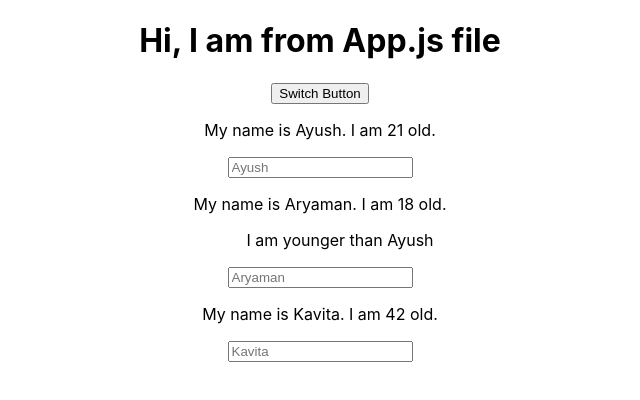
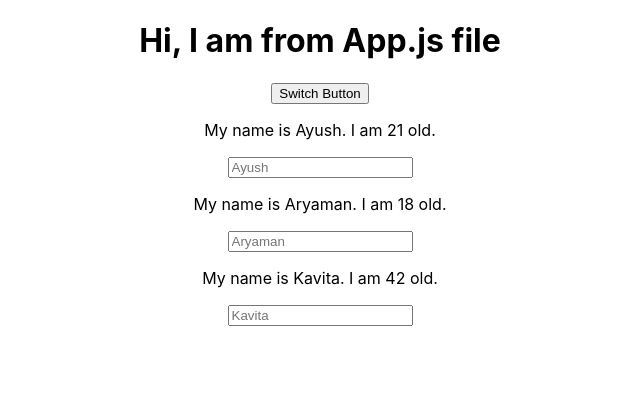
Before and after one commit to ayushyadav468/udemy-react-course, a React (Create React App) app: page / in a window 1280 px wide. Both pictures are taken after a click on the button "Switch Button". Shown: the top 400 px of the page, without its empty margins (320-960 px from the left). Built offline with nearby package versions, Linux system fonts and the light colour scheme.

Commit message:
rendered list using map function

```diff
--- a/src/App.js
+++ b/src/App.js
@@ -36,29 +36,22 @@
     });
 
   render() {
+    let person = null;
+    if (this.state.showPerson) {
+      person = (
+        <div>
+          {this.state.person.map((person) => {
+            return <Person name={person.name} age={person.age} />;
+          })}
+        </div>
+      );
+    }
+
     return (
       <div className="App">
         <h1>Hi, I am from App.js file</h1>
         <button onClick={this.showPersonHandler}>Switch Button</button>
-        {this.state.showPerson ? (
-          <div>
-            <Person
-              name={this.state.person[0].name}
-              age={this.state.person[0].age}
-            ></Person>
-            <Person
-              name={this.state.person[1].name}
-              age={this.state.person[1].age}
-              change={this.nameChangeHandler}
-            >
-              <li>I am younger than Ayush</li>
-            </Person>
-            <Person
-              name={this.state.person[2].name}
-              age={this.state.person[2].age}
-            />
-          </div>
-        ) : null}
+        {person}
       </div>
     );
   }
```
